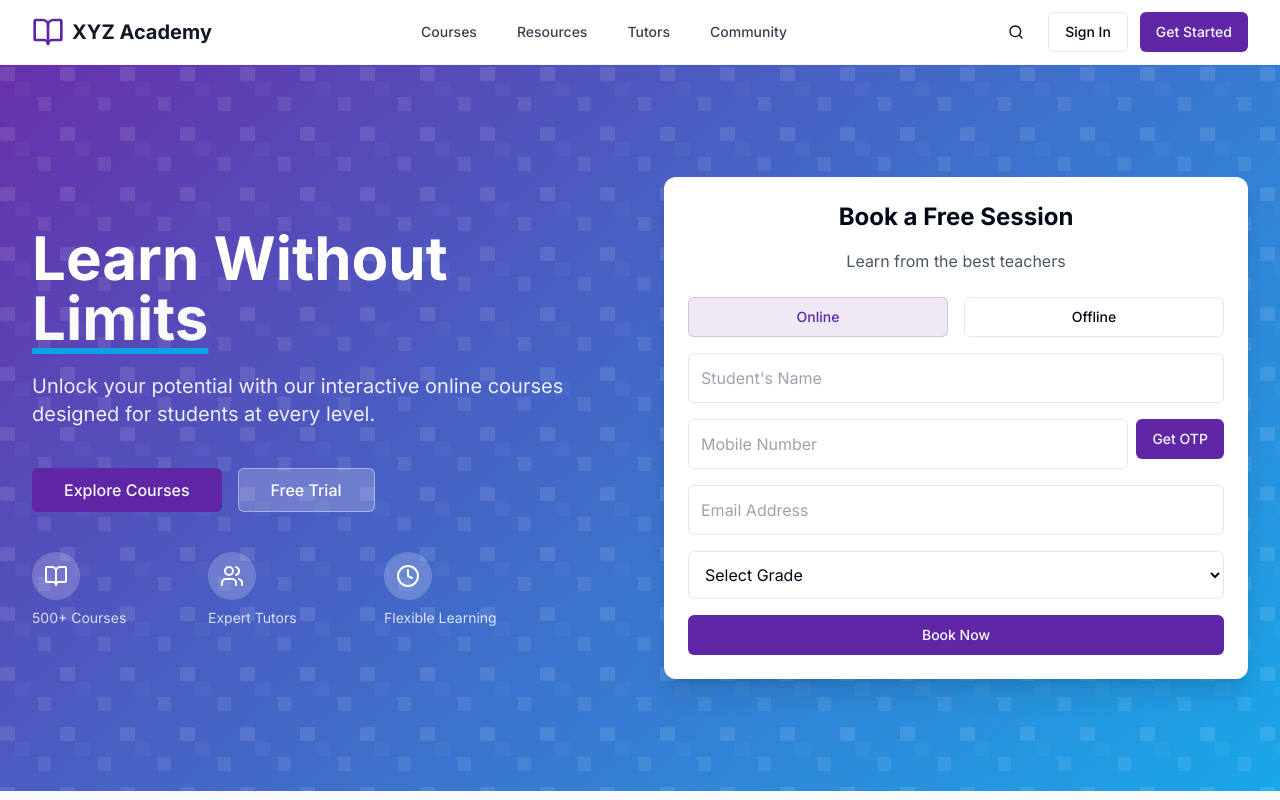
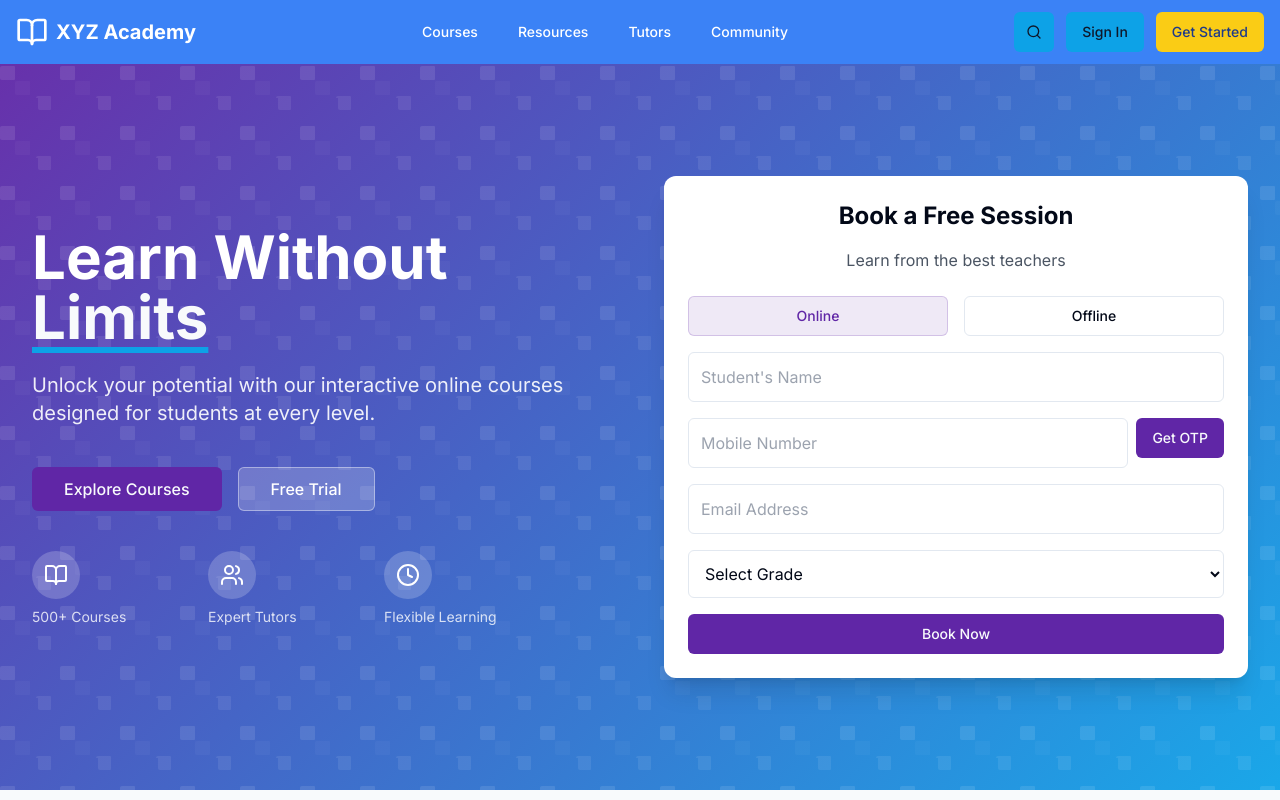
Before and after one commit to likith02/online-learning-canvas, a React (Vite) app: page / in a window 1280 px wide. Shown: the top 800 px of the page. Built offline with nearby package versions, Linux system fonts and the light colour scheme.

Commit message:
Refactor: Basic UI design
Simplified the UI to a basic, amateur college student aesthetic.

```diff
--- a/src/components/Navbar.tsx
+++ b/src/components/Navbar.tsx
@@ -13,13 +13,13 @@ const Navbar = () => {
   ];
 
   return (
-    <nav className="bg-white/95 backdrop-blur-sm sticky top-0 z-50 w-full border-b border-slate-100">
-      <div className="max-w-7xl mx-auto px-4 sm:px-6 lg:px-8">
+    <nav className="bg-blue-500 sticky top-0 z-50 w-full">
+      <div className="max-w-7xl mx-auto px-4">
         <div className="flex items-center justify-between h-16">
           <div className="flex items-center">
             <Link to="/" className="flex items-center">
-              <BookOpen className="h-8 w-8 text-primary" />
-              <span className="ml-2 text-xl font-bold text-gray-900">XYZ Academy</span>
+              <BookOpen className="h-8 w-8 text-white" />
+              <span className="ml-2 text-xl font-bold text-white">XYZ Academy</span>
             </Link>
           </div>
 
@@ -29,7 +29,7 @@ const Navbar = () => {
                 <a
                   key={item.name}
                   href={item.href}
-                  className="px-3 py-2 rounded-md text-sm font-medium text-gray-700 hover:text-primary transition-colors"
+                  className="px-3 py-2 text-sm font-medium text-white hover:bg-blue-600 rounded"
                 >
                   {item.name}
                 </a>
@@ -38,11 +38,11 @@ const Navbar = () => {
           </div>
 
           <div className="flex items-center space-x-3">
-            <Button variant="ghost" size="icon">
+            <Button variant="secondary" size="icon">
               <Search className="h-5 w-5" />
             </Button>
-            <Button variant="outline" className="hidden sm:inline-flex">Sign In</Button>
-            <Button>Get Started</Button>
+            <Button variant="secondary" className="hidden sm:inline-flex">Sign In</Button>
+            <Button variant="default" className="bg-yellow-400 hover:bg-yellow-500 text-blue-900">Get Started</Button>
           </div>
         </div>
       </div>
```
